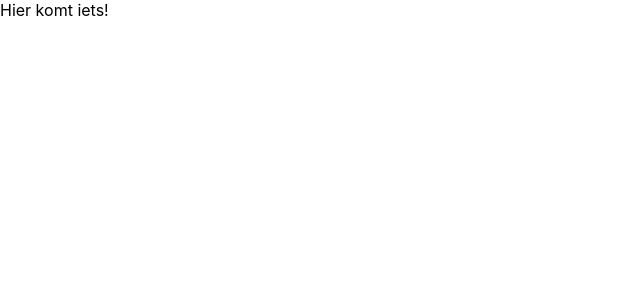
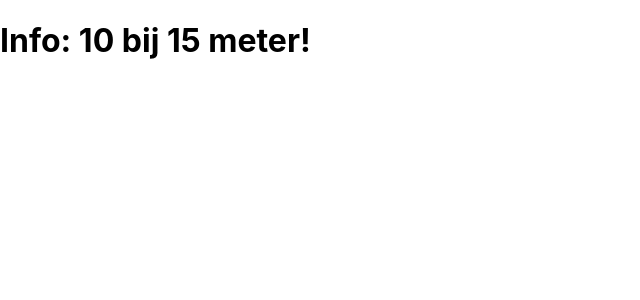
Before and after one commit to FelixvL/react_gestructureerd_project_2206, a React (Create React App) app: page / in a window 1280 px wide. Shown: the top 300 px of the page, without its empty margins (0-640 px from the left). Built offline with nearby package versions, Linux system fonts and the light colour scheme.

Commit message:
object meegegeven aan functie

```diff
--- a/src/index.js
+++ b/src/index.js
@@ -5,8 +5,23 @@ import App from './App';
 import reportWebVitals from './reportWebVitals';
 
 const root = ReactDOM.createRoot(document.getElementById('root'));
+
+function verwerkInfo(mijnobject) {
+  return `${mijnobject.hoogte} bij ${mijnobject.breedte} ${mijnobject.eenheid}`;
+}
+
+const verzinmaar = {
+  hoogte: 10,
+  breedte: 15,
+  eenheid: 'meter'
+};
+
+
+
 root.render(
-  <div >Hier komt iets!</div>
+  <h1>
+  Info: {verwerkInfo(verzinmaar)}!
+</h1>
 );
 // root.render(
 //   <React.StrictMode>
```
